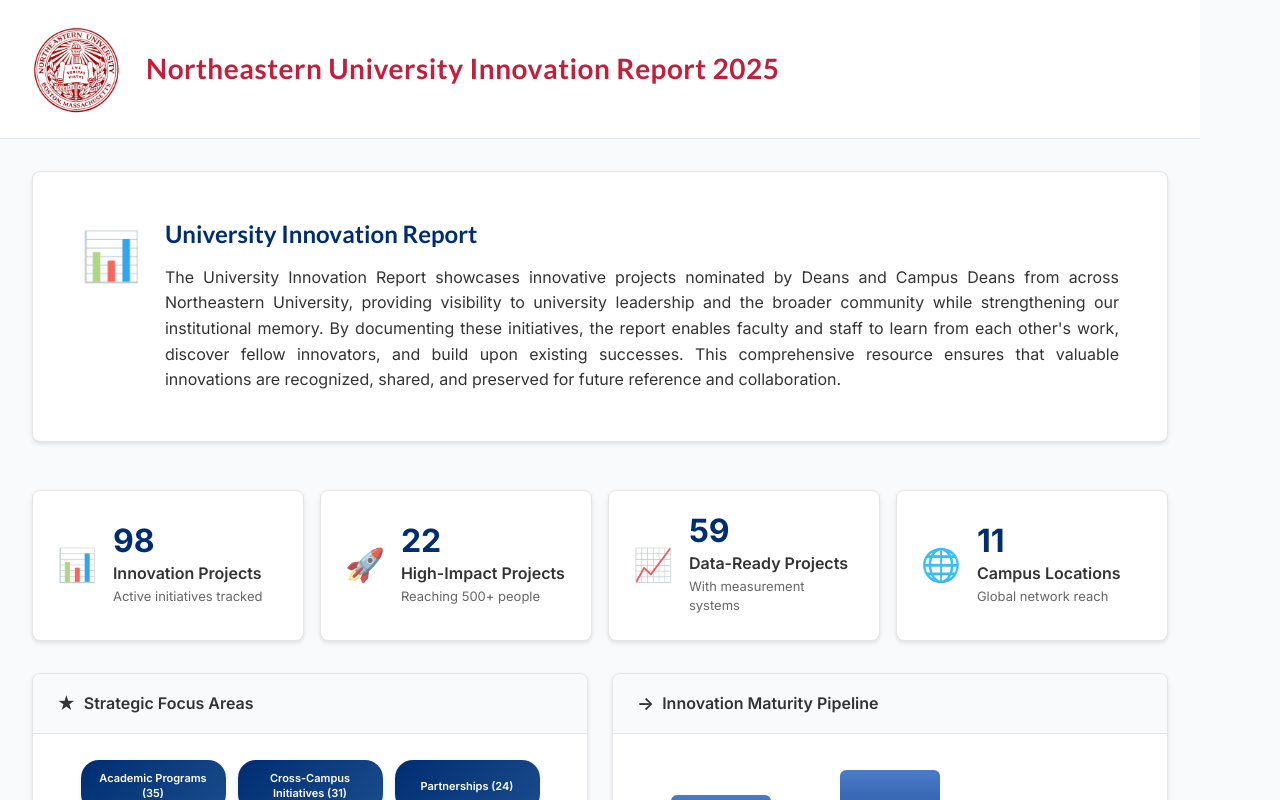
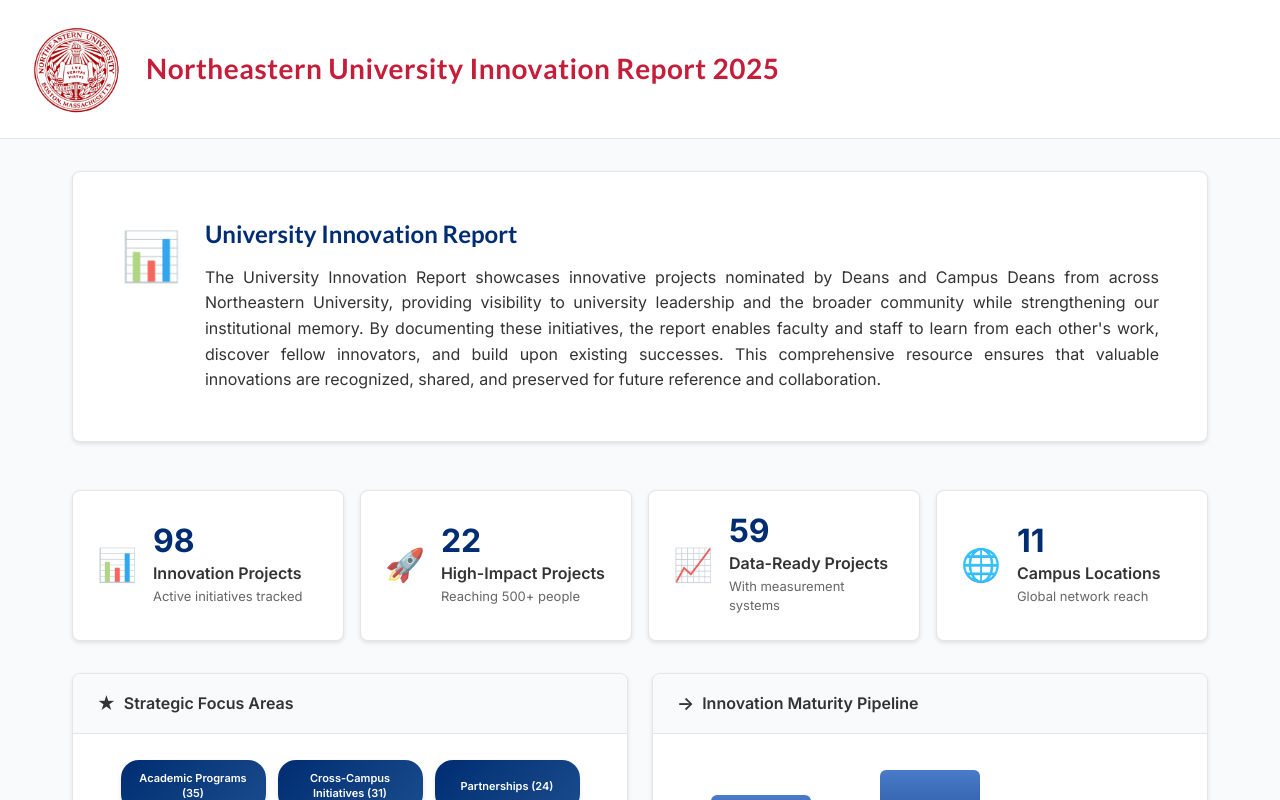
Before and after one commit to markynsai91/Northeastern_Innovation_dashboard, a React (Vite) app: page / in a window 1280 px wide. Shown: the top 800 px of the page. Built offline with nearby package versions, Linux system fonts and the light colour scheme.

Commit message:
Fix right side gap3

```diff
--- a/src/styles/Dashboard.css
+++ b/src/styles/Dashboard.css
@@ -1,4 +1,14 @@
 /* Northeastern University Innovation Dashboard Styles */
+*, *::before, *::after {
+  box-sizing: border-box;
+}
+
+html, body, #root {
+  margin: 0;
+  padding: 0;
+  width: 100%;
+  overflow-x: hidden;
+}
 
 /* CSS Custom Properties */
 :root {
@@ -76,8 +86,6 @@
   background: var(--neu-white);
   border-bottom: var(--border);
   padding: var(--space-lg) var(--space-xl);
-  width: 100%;
-  box-sizing: border-box;
 }
 
 .header-content {
```
